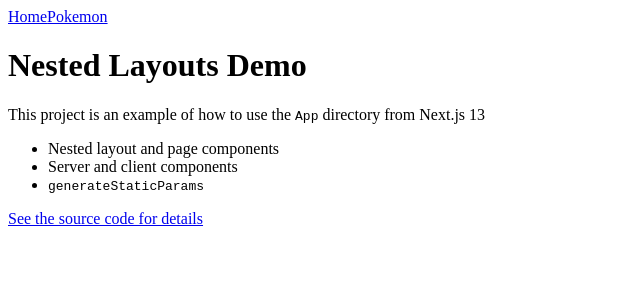
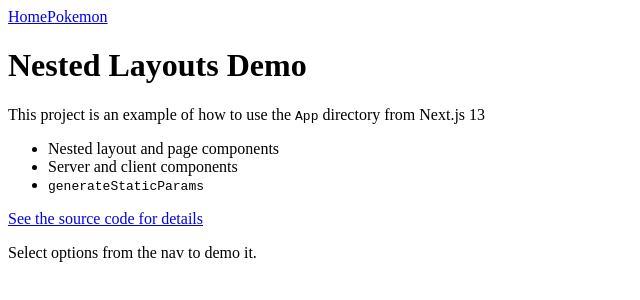
Before and after one commit to LL782/nested-layouts, a Next.js app: page / in a window 1280 px wide. Shown: the top 300 px of the page, without its empty margins (0-640 px from the left). Built offline with nearby package versions, Linux system fonts and the light colour scheme.

Commit message:
Add hint for how to demo

```diff
--- a/app/page.tsx
+++ b/app/page.tsx
@@ -24,6 +24,7 @@ export default function Page() {
           See the source code for details
         </Link>
       </p>
+      <p>Select options from the nav to demo it.</p>
     </div>
   );
 }
```
